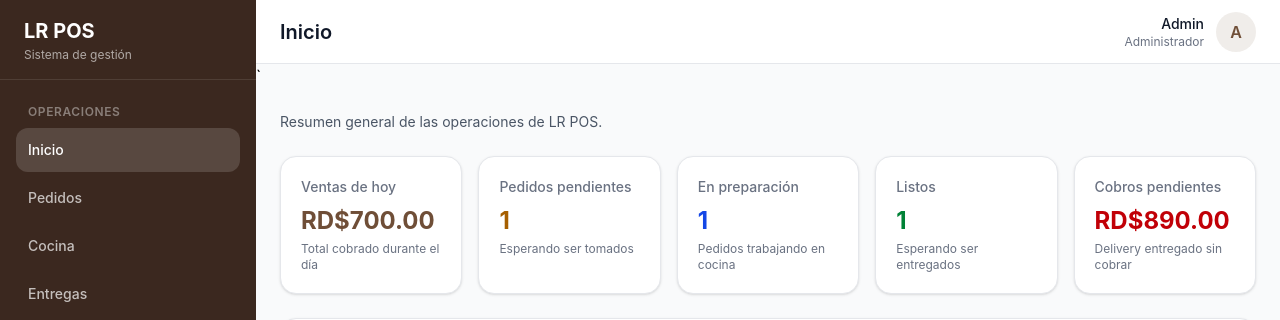
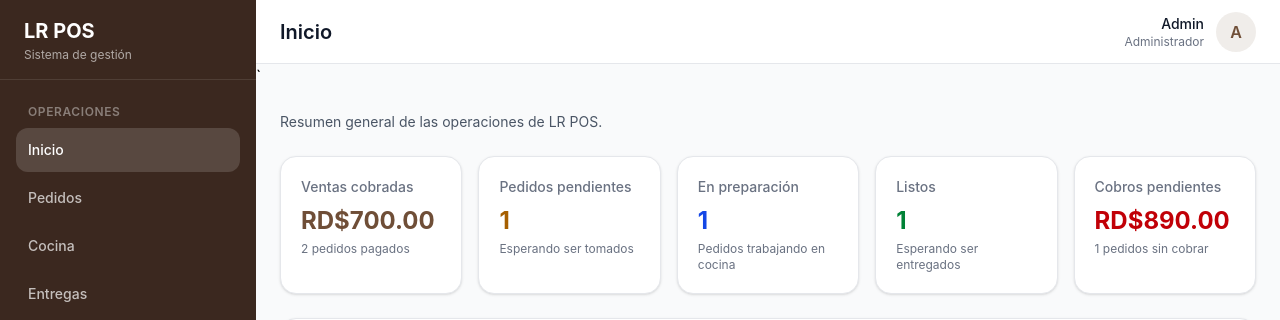
Before and after one commit to lixandro96/lr-pos, a React (Vite) app: page / in a window 1280 px wide. Shown: the top 320 px of the page. Built offline with nearby package versions, Linux system fonts and the light colour scheme.

Commit message:
feat(dashboard): use live orders context

```diff
--- a/src/features/dashboard/DashboardPage.jsx
+++ b/src/features/dashboard/DashboardPage.jsx
@@ -1,6 +1,6 @@
 import PageHeader from "../../components/layout/PageHeader";
-import { mockOrders } from "../../mocks";
 
+import { useOrders } from "../orders/context/useOrders";
 
 import RecentOrders from "./components/RecentOrders";
 import StatCard from "./components/StatCard";
@@ -34,14 +34,13 @@ function calculateDashboardStats(orders) {
     (order) => order.status === "LISTO",
   ).length;
 
-  const pendingPayments = orders
-    .filter(
+  const pendingPaymentsOrders = orders.filter(
     (order) =>
-        order.type === "DELIVERY" &&
       order.status === "DESPACHADO" &&
       order.paymentStatus === "PENDIENTE",
-    )
-    .reduce(
+  );
+
+  const pendingPayments = pendingPaymentsOrders.reduce(
     (total, order) => total + order.total,
     0,
   );
@@ -49,9 +48,9 @@ function calculateDashboardStats(orders) {
   return [
     {
       id: "sales",
-      title: "Ventas de hoy",
+      title: "Ventas cobradas",
       value: currencyFormatter.format(totalSales),
-      description: "Total cobrado durante el día",
+      description: `${paidOrders.length} pedidos pagados`,
       tone: "brown",
     },
     {
@@ -79,16 +78,18 @@ function calculateDashboardStats(orders) {
       id: "payments",
       title: "Cobros pendientes",
       value: currencyFormatter.format(pendingPayments),
-      description: "Delivery entregado sin cobrar",
+      description: `${pendingPaymentsOrders.length} pedidos sin cobrar`,
       tone: "red",
     },
   ];
 }
 
 function DashboardPage() {
-  const dashboardStats = calculateDashboardStats(mockOrders);
+  const { orders } = useOrders();
 
-  const recentOrders = [...mockOrders]
+  const dashboardStats = calculateDashboardStats(orders);
+
+  const recentOrders = [...orders]
     .sort(
       (firstOrder, secondOrder) =>
         new Date(secondOrder.createdAt) -
```
Lines whose indentation alone changed are shown as unchanged.
